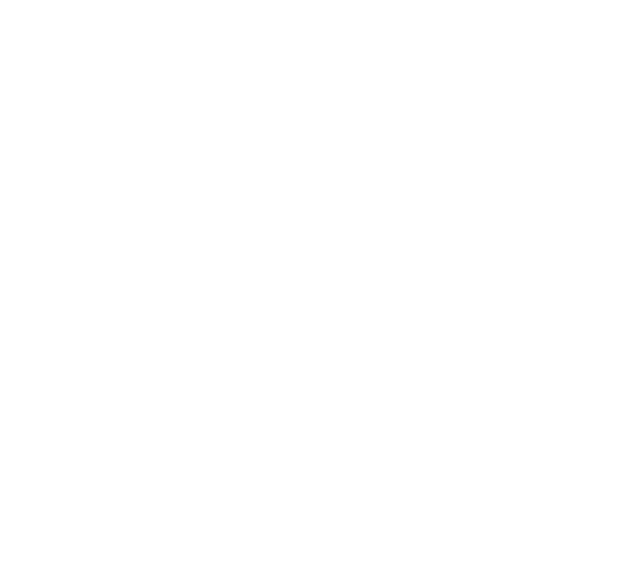
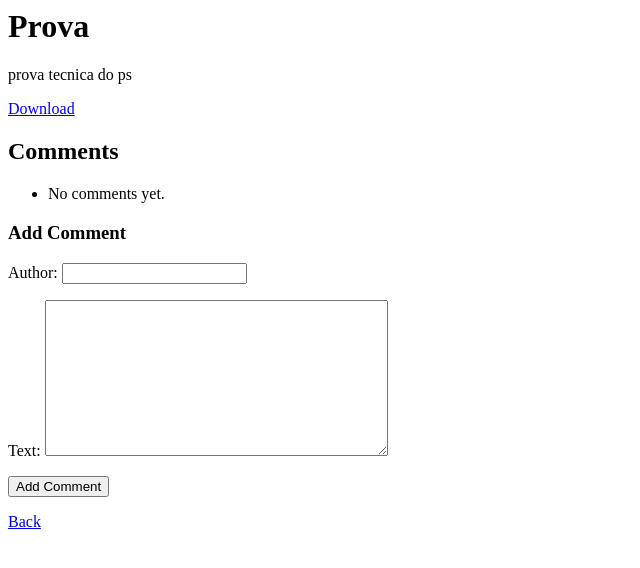
Before and after one commit to CaioDuart3/docs_manager, a Django app: page /2/ in a window 1280 px wide. Before the commit the part shown is empty. Shown: the top 568 px of the page, without its empty margins (0-640 px from the left). Run offline with Django 5.2, Linux system fonts and the light colour scheme; data comes from the database, SQL or seed files in the repository; both versions use the stored data as it was after the commit.

Commit message:
feat: adiciona lógica de detalhar documento e comentar

```diff
--- a/docs_manager/documents/templates/documents/documents_details.html
+++ b/docs_manager/documents/templates/documents/documents_details.html
@@ -0,0 +1,20 @@
+<h1>{{ document.title }}</h1>
+<p>{{ document.description }}</p>
+<a href="{{ document.file.url }}" target="_blank">Download</a>
+
+<h2>Comments</h2>
+<ul>
+{% for comment in document.comments.all %}
+    <li>{{ comment.text }} - {{ comment.created_at }}</li>
+{% empty %}
+    <li>No comments yet.</li>
+{% endfor %}
+</ul>
+
+<h3>Add Comment</h3>
+<form method="post">
+    {% csrf_token %}
+    {{ form.as_p }}
+    <button type="submit">Add Comment</button>
+</form>
+<a href="{% url 'documents_list' %}">Back</a>
--- a/docs_manager/documents/templates/documents/documents_list.html
+++ b/docs_manager/documents/templates/documents/documents_list.html
@@ -5,7 +5,7 @@
     {% for document in documents %}
         <li>
             <h2>{{ document.title }}</h2> - {{ document.uploaded_at }}
-
+            <a href="{% url 'documents_details' document.pk %}">View Details</a>
         </li>
         {% empty %}
             <li>No documents available.</li>
--- a/docs_manager/documents/views.py
+++ b/docs_manager/documents/views.py
@@ -7,22 +7,21 @@ def documents_list(request):
     return render(request, 'documents/documents_list.html', {'documents': documents})
 
 def documents_details(request, pk):
-    # document = get_object_or_404(Document, pk=pk)
-    # comments = Comment.objects.filter(document=document)
-    # comment_form = CommentForm()
-    # if request.method == 'POST':
-    #     comment_form = CommentForm(request.POST)
-    #     if comment_form.is_valid():
-    #         comment = comment_form.save(commit=False)
-    #         comment.document = document
-    #         comment.save()
-    #         return redirect('documents_details', pk=document.pk)
-    # return render(request, 'documents/documents_details.html', {
-    #     'documents': document,
-    #     'comments': comments,
-    #     'comment_form': comment_form
-    # })
-    return render(request, 'documents/documents_details.html')
+    document = get_object_or_404(Document, pk=pk)
+    comments = Comment.objects.filter(document=document)
+    comment_form = CommentForm()
+    if request.method == 'POST':
+        comment_form = CommentForm(request.POST)
+        if comment_form.is_valid():
+            comment = comment_form.save(commit=False)
+            comment.document = document
+            comment.save()
+            return redirect('documents_details', pk=document.pk)
+    return render(request, 'documents/documents_details.html', {
+        'document': document,
+        'comments': comments,
+        'form': comment_form
+    })
 
 def documents_upload(request):
     if request.method == 'POST':
```
Also changed, not shown: docs_manager/db.sqlite3.
